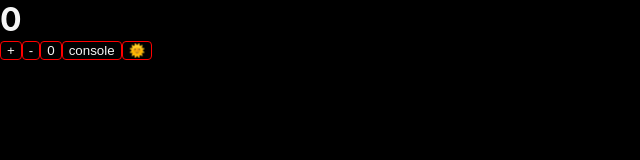
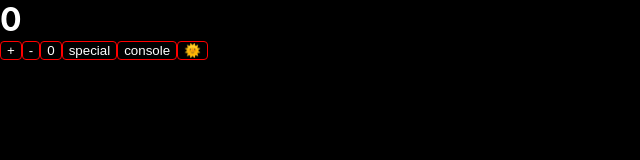
Before and after one commit to Ali-GreenHeart/fe06-react, a React (Create React App) app: page / in a window 1280 px wide. Shown: the top 160 px of the page, without its empty margins (0-640 px from the left). Built offline with nearby package versions, Linux system fonts and the light colour scheme.

Commit message:
finish counter app

```diff
--- a/src/components/Button/index.js
+++ b/src/components/Button/index.js
@@ -1,6 +1,6 @@
 import styles from "./index.module.css"
 
-const Button = ( {clickleyende, txt}  ) => {
+const Button = ({ clickleyende, txt }) => {
     return (
         <button
             onClick={clickleyende}
--- a/src/components/Counter/index.js
+++ b/src/components/Counter/index.js
@@ -5,7 +5,6 @@ import styles from "./index.module.css"
 const Counter = () => {
     const [count, setCount] = useState(0)
     const [isDarkMode, setIsDarkMode] = useState(true)
-
 
     return (
         <div style={{ height: '100vh' }} className={isDarkMode ? styles.darkMode : ""}>
@@ -28,6 +27,13 @@ const Counter = () => {
                 }}
             />
             <Button
+                txt="special"
+                clickleyende={() => {
+                    const eded = +prompt('ededi daxil edin: ')
+                    setCount(eded)
+                }}
+            />
+            <Button
                 txt="console"
                 clickleyende={() => {
                     console.log(count)
--- a/src/components/Counter/index.module.css
+++ b/src/components/Counter/index.module.css
@@ -2,7 +2,7 @@
 .darkMode,
 .darkMode * {
     background-color: black;
-    color: whitesmoke;
+    color: white;
 }
 
 h1{
```
